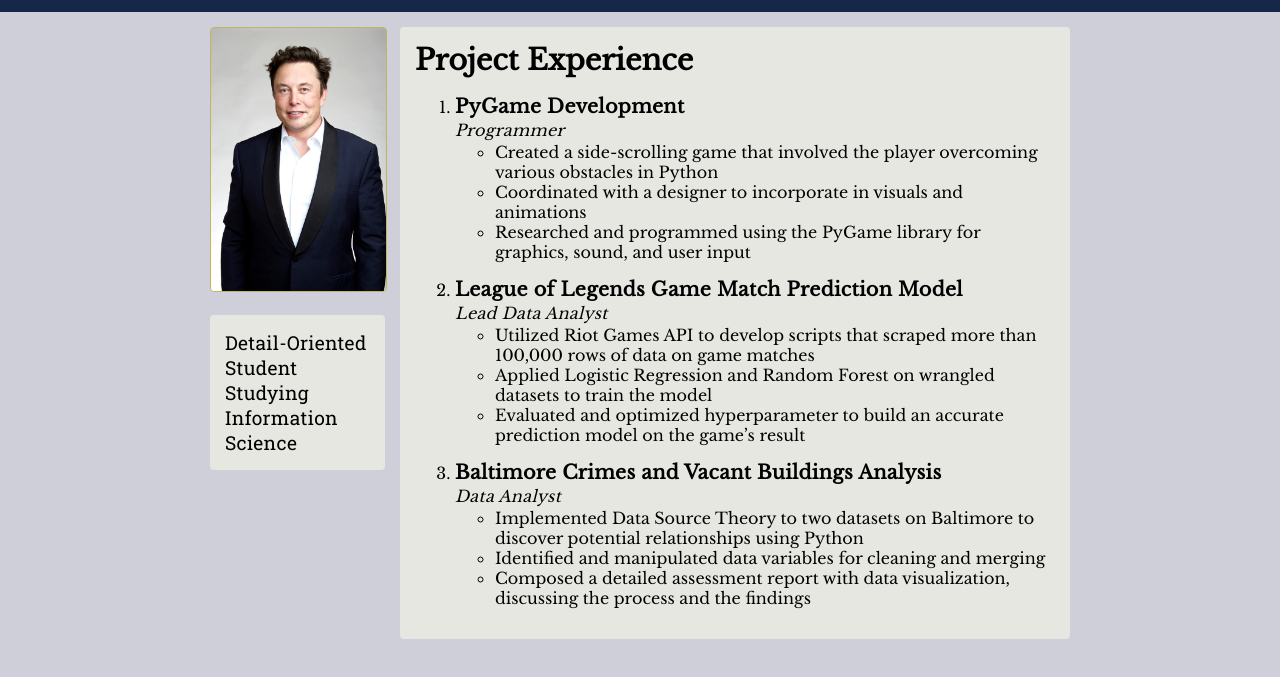
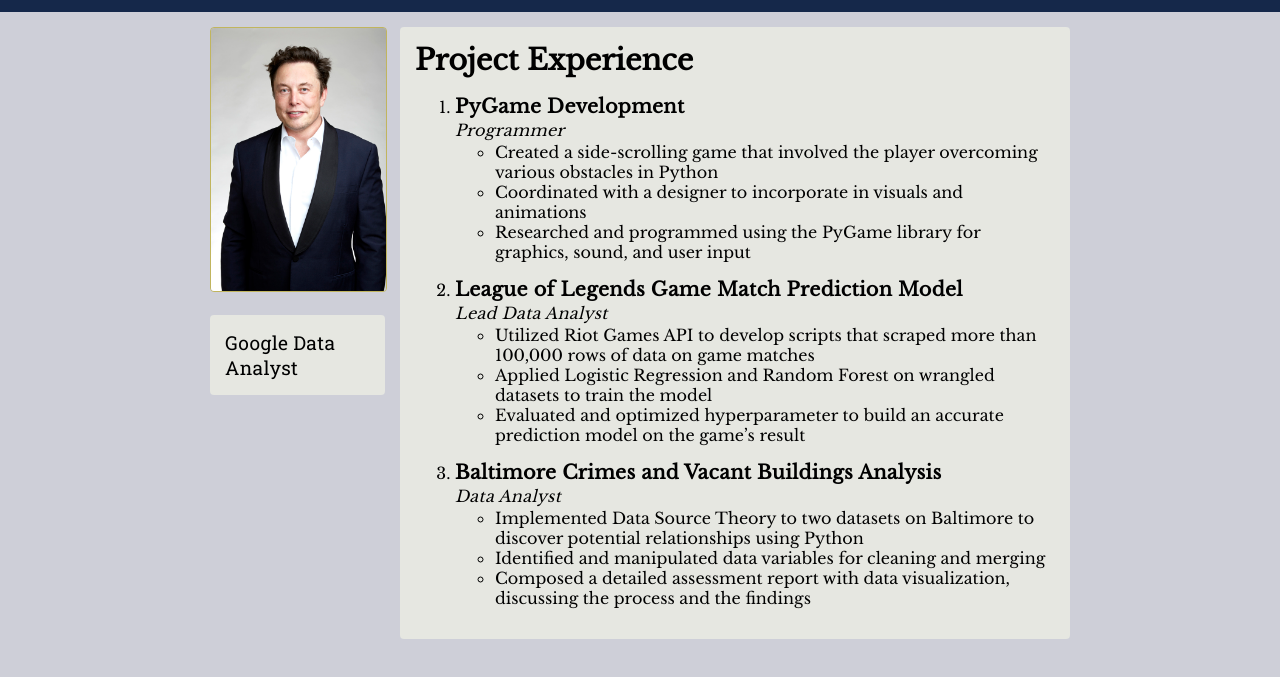
Before and after one commit to xiuweili1999/xiuweili1999.github.io, a plain HTML site: page asst_1/index.html in a window 1280 px wide. Shown: the part 81-758 px from the top of the page. Drawn offline with nearby package versions, Linux system fonts and the light colour scheme.

Commit message:
final changes

```diff
--- a/asst_1/index.html
+++ b/asst_1/index.html
@@ -15,7 +15,7 @@
       <div class = 'content'>
         <div class = 'section_one'>
           <img class = 'image' src="elon_musk.jpg" alt="Imagined Professional Goal">
-          <p>Detail-Oriented Student Studying Information Science</p>
+          <p>Google Data Analyst</p>
         </div>
       <div class='section_two'>
         <h2>Project Experience</h2>
```
